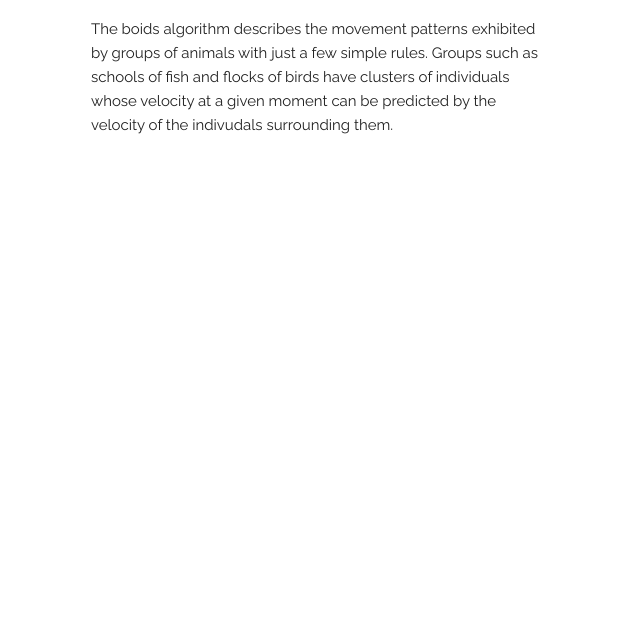
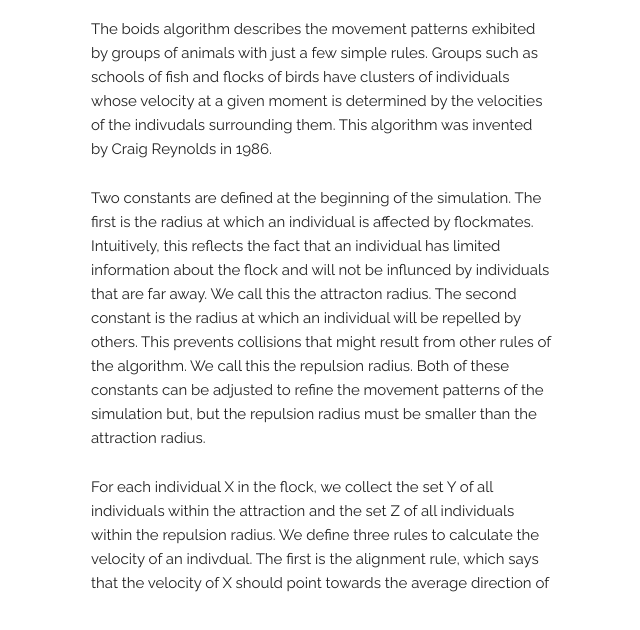
Before and after one commit to temclaugh/fish-schooling, a plain HTML site: page index.html in a window 1280 px wide. Shown: the part 140-770 px from the top of the page, without its empty margins (69-709 px from the left). Drawn offline with Linux system fonts and the light colour scheme.

Commit message:
index progress

```diff
--- a/index.html
+++ b/index.html
@@ -24,7 +24,7 @@
 
   <!-- Favicon
   –––––––––––––––––––––––––––––––––––––––––––––––––– -->
-  <link rel="icon" type="image/png" href="images/favicon.png" />
+  <!-- <link rel="icon" type="image/png" href="images/favicon.png" /> -->
 
 </head>
 <body>
@@ -35,7 +35,10 @@
     <div class="row">
       <div class="one-half column" style="margin-top: 10%">
         <h4>3D Boids</h4>
-        <p>The boids algorithm describes the movement patterns exhibited by groups of animals with just a few simple rules. Groups such as schools of fish and flocks of birds have clusters of individuals whose velocity at a given moment can be predicted by the velocity of the indivudals surrounding them.</p>
+        <p>The boids algorithm describes the movement patterns exhibited by groups of animals with just a few simple rules. Groups such as schools of fish and flocks of birds have clusters of individuals whose velocity at a given moment is determined by the velocities of the indivudals surrounding them. This algorithm was invented by Craig Reynolds in 1986.</p>
+        <p>Two constants are defined at the beginning of the simulation. The first is the radius at which an individual is affected by flockmates. Intuitively, this reflects the fact that an individual has limited information about the flock and will not be influnced by individuals that are far away. We call this the attracton radius. The second constant is the radius at which an individual will be repelled by others. This prevents collisions that might result from other rules of the algorithm. We call this the repulsion radius. Both of these constants can be adjusted to refine the movement patterns of the simulation but, but the repulsion radius must be smaller than the attraction radius.</p>
+        <p>For each individual X in the flock, we collect the set Y of all individuals within the attraction and the set Z of all individuals within the repulsion radius. We define three rules to calculate the velocity of an indivdual. The first is the alignment rule, which says that the velocity of X should point towards the average direction of </p>
+
       </div>
     </div>
   </div>
```
